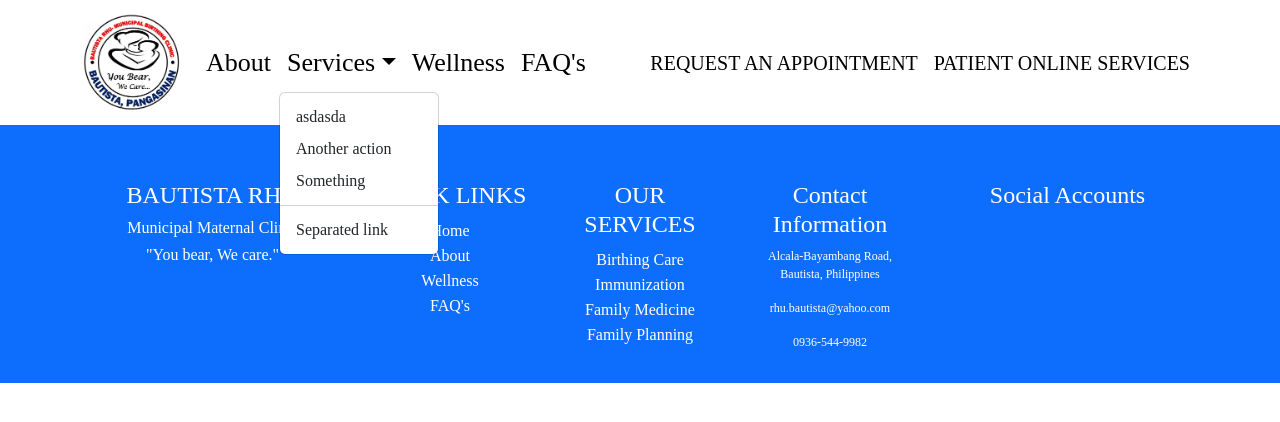
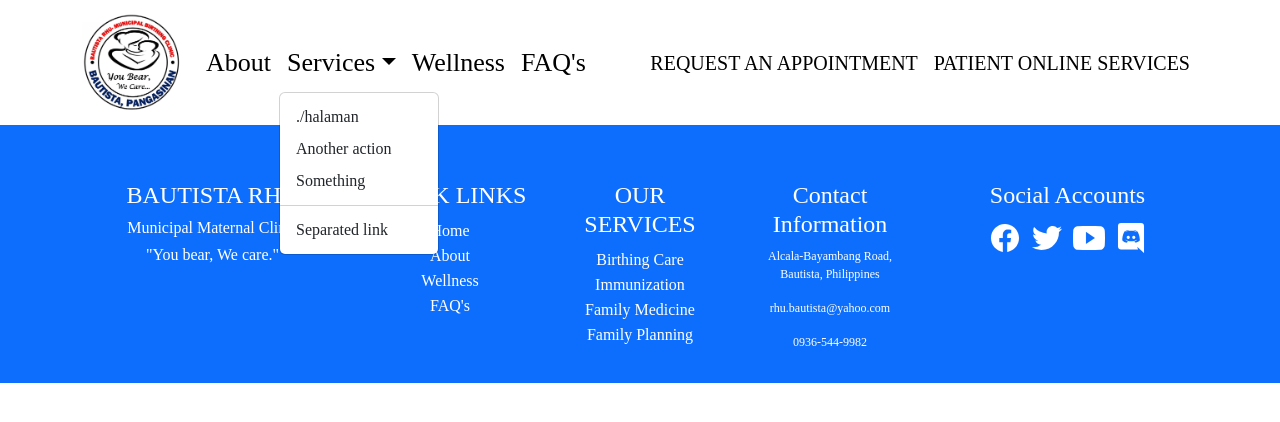
Before and after one commit to LeoOrds/mp2-deploy, a React (Vite) app: page / in a window 1280 px wide. Both pictures are taken after a click on the button "Services". Shown: the top 422 px of the page. Built offline with nearby package versions, Linux system fonts and the light colour scheme.

Commit message:
add: initial files

```diff
--- a/index.html
+++ b/index.html
@@ -9,5 +9,7 @@
   <body>
     <div id="root"></div>
     <script type="module" src="/src/main.jsx"></script>
+    <script type="module" src="https://unpkg.com/ionicons@7.1.0/dist/ionicons/ionicons.esm.js"></script>
+    <script nomodule src="https://unpkg.com/ionicons@7.1.0/dist/ionicons/ionicons.js"></script>
   </body>
 </html>
--- a/src/Navbar.jsx
+++ b/src/Navbar.jsx
@@ -12,9 +12,9 @@ function CollapsibleExample() {
         <Navbar.Toggle aria-controls="responsive-navbar-nav" />
         <Navbar.Collapse id="responsive-navbar-nav">
           <Nav className="me-auto">
-            <Nav.Link href="./about"><span className='nav_right'>About</span></Nav.Link>
+            <Nav.Link href="about"><span className='nav_right'>About</span></Nav.Link>
             <NavDropdown className='navdrop' title="Services" id="collasible-nav-dropdown">
-              <NavDropdown.Item href="#action/3.1">asdasda</NavDropdown.Item>
+              <NavDropdown.Item href="halaman.jsx">./halaman</NavDropdown.Item>
               <NavDropdown.Item href="#action/3.2">
                 Another action
               </NavDropdown.Item>
--- /dev/null
+++ b/src/pages/halaman.jsx
@@ -0,0 +1,3 @@
+export default function familyMedicine() {
+    return <h1>familyMedicine</h1>
+}
```
